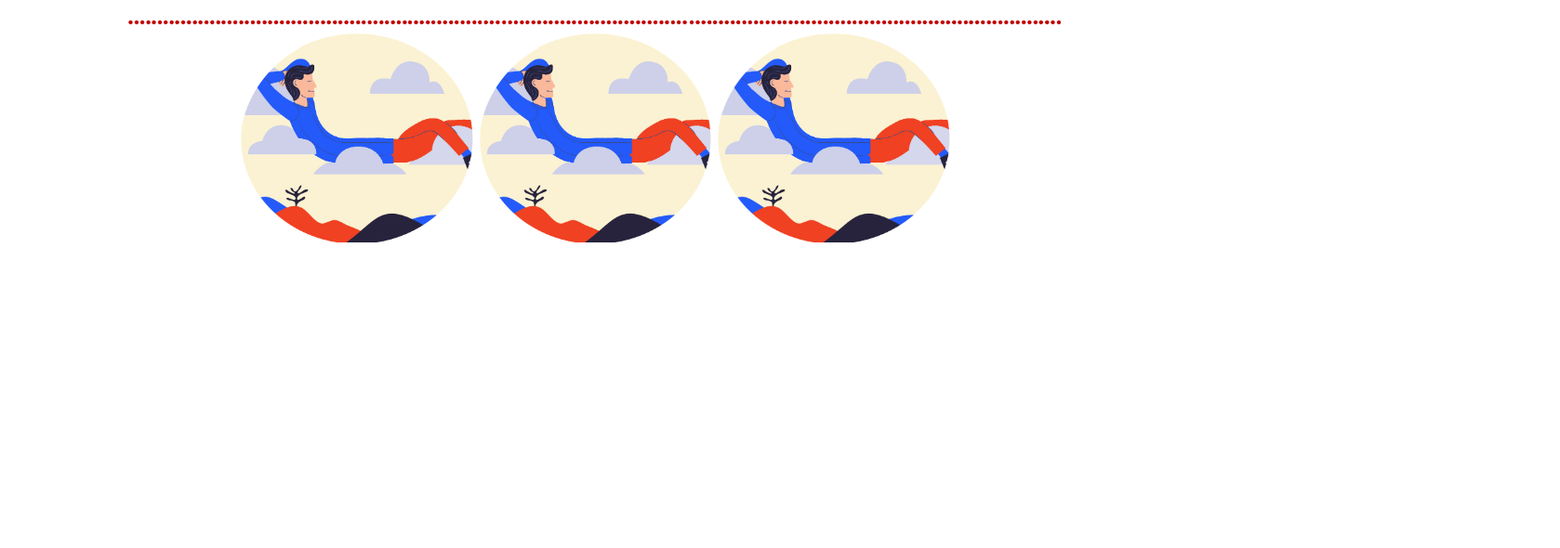
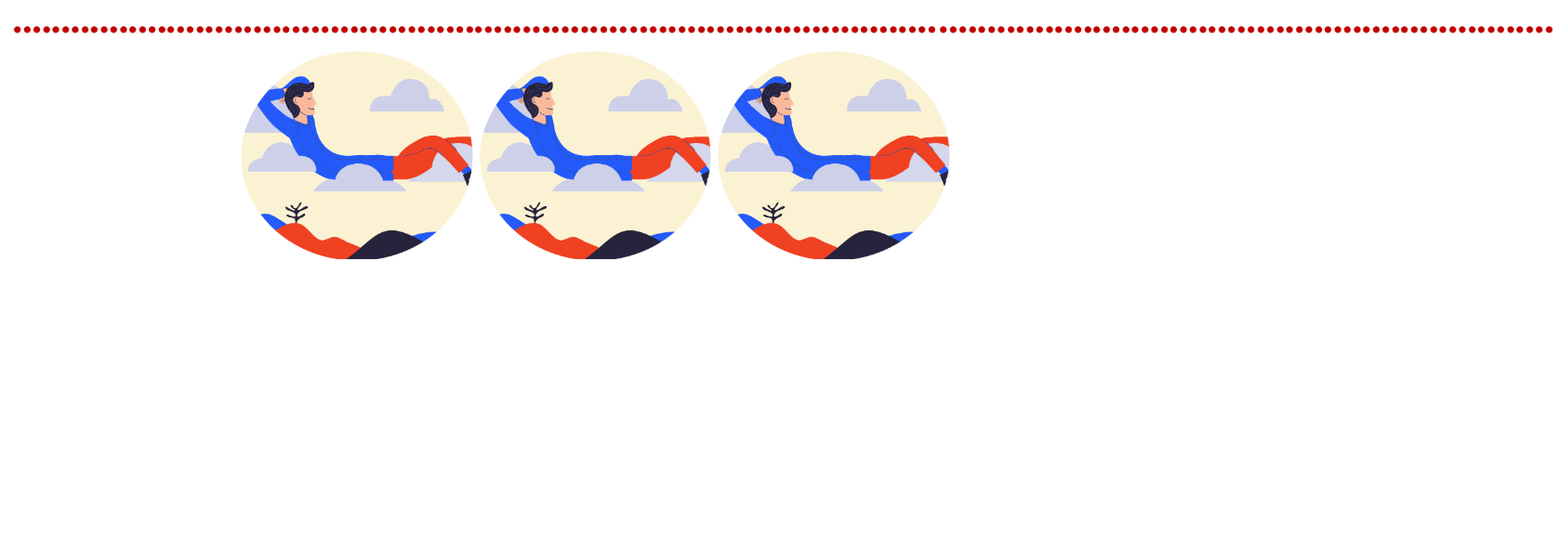
Before and after one commit to Aburgerl/Portfolio-Me, a website: page HomePage.html in a window 1280 px wide. Shown: the part 210-800 px from the top of the page at 93% size, 1678 px wide, since content can reach past the window. Drawn offline with Linux system fonts and the light colour scheme.

Commit message:
Update HomePage.html

```diff
--- a/HomePage.html
+++ b/HomePage.html
@@ -15,7 +15,7 @@
 
 	<p class="para"> Hi! I'm Abigail. Thanks for checking out my website, hope this will make you want to hire me, I need job pls.  </p>
 
-	<img src ="Pictures/Circlelines.PNG" class="centreLine">
+	<img src ="Pictures/Circlelines.PNG">
 
 	<div style = "text-align:center">
 		<img src ="Pictures/Boop.png" class="circleBoys">
```
